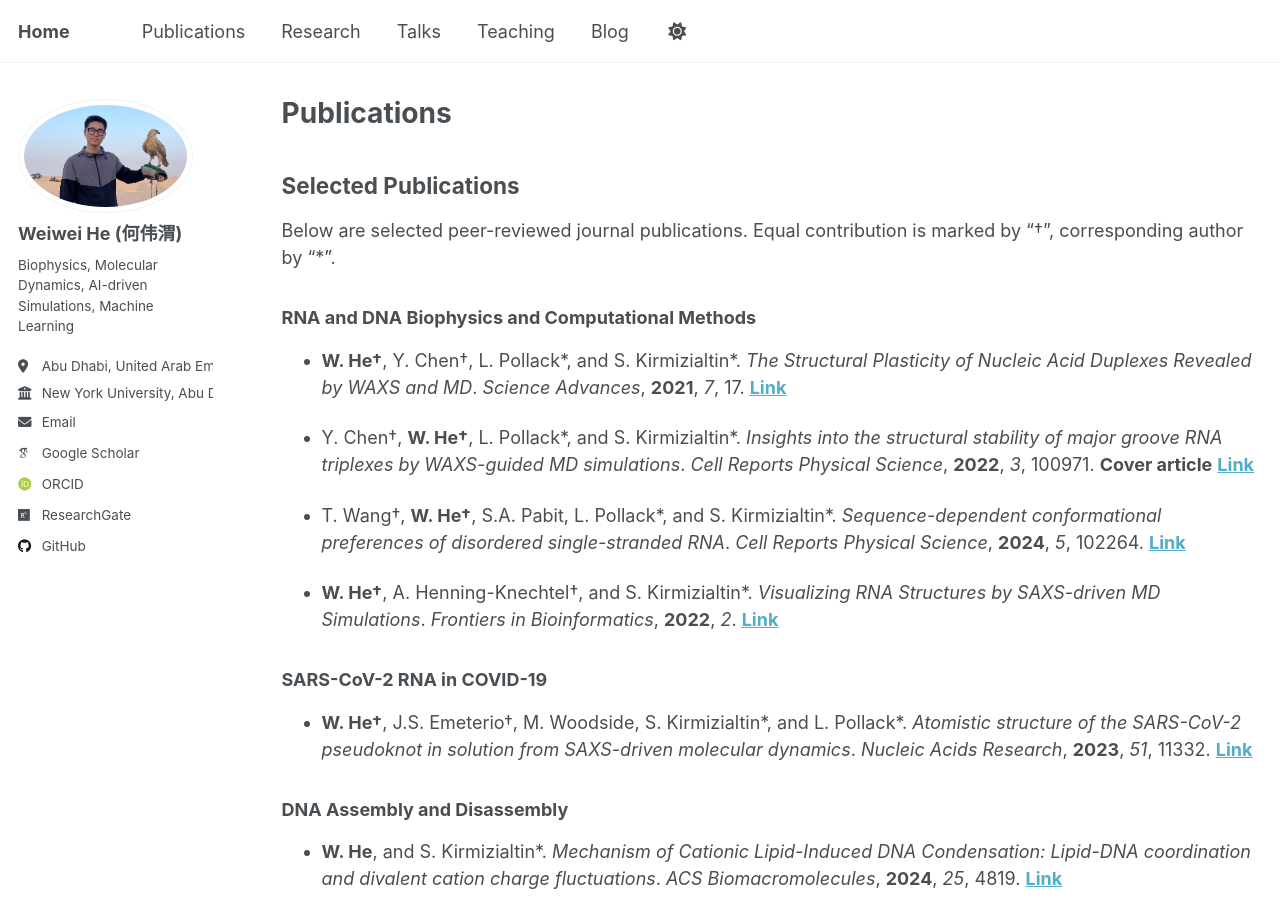
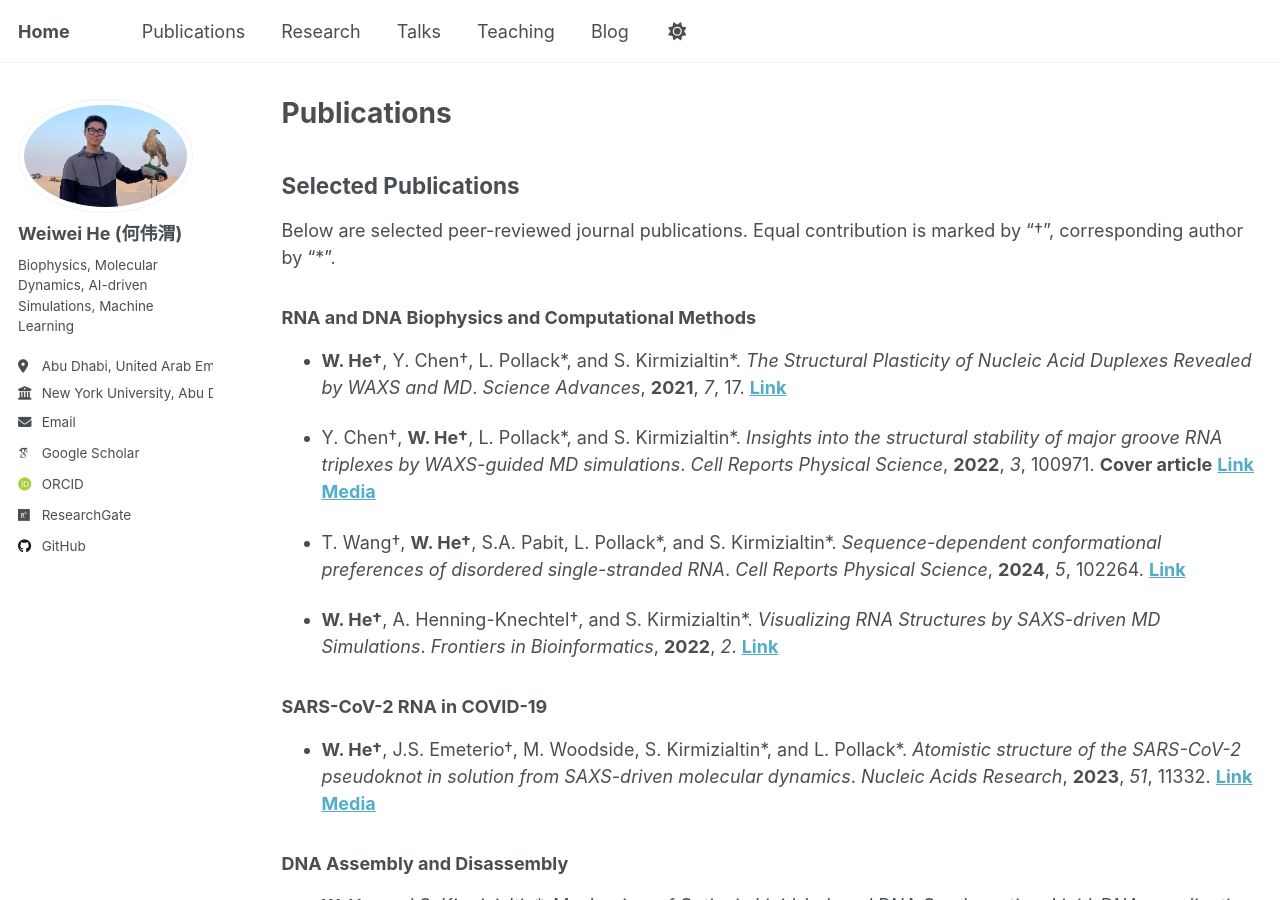
Before and after one commit to Warrenheww/warrenheww.github.io, a Jekyll site: the page built from _pages/publications.md, in a window 1280 px wide and 900 px high. Built offline with Jekyll 4.4.1, drawn with Linux system fonts in a browser that asks for light colours; some web fonts are replaced.

Commit message:
Update publications.md

```diff
--- a/_pages/publications.md
+++ b/_pages/publications.md
@@ -13,14 +13,14 @@ Below are selected peer-reviewed journal publications. Equal contribution is mar
 
 - **W. He†**, Y. Chen†, L. Pollack\*, and S. Kirmizialtin\*. *The Structural Plasticity of Nucleic Acid Duplexes Revealed by WAXS and MD*. *Science Advances*, **2021**, *7*, 17. **[Link](https://www.science.org/doi/10.1126/sciadv.abf6106)**
 
-- Y. Chen†, **W. He†**, L. Pollack\*, and S. Kirmizialtin\*. *Insights into the structural stability of major groove RNA triplexes by WAXS-guided MD simulations*. *Cell Reports Physical Science*, **2022**, *3*, 100971. **Cover article** **[Link](https://www.cell.com/cell-reports-physical-science/fulltext/S2666-3864(22)00257-0)**
+- Y. Chen†, **W. He†**, L. Pollack\*, and S. Kirmizialtin\*. *Insights into the structural stability of major groove RNA triplexes by WAXS-guided MD simulations*. *Cell Reports Physical Science*, **2022**, *3*, 100971. **Cover article** **[Link](https://www.cell.com/cell-reports-physical-science/fulltext/S2666-3864(22)00257-0)** **[Media](https://www.natureasia.com/en/nmiddleeast/article/10.1038/nmiddleeast.2022.41)**
 
 - T. Wang†, **W. He†**, S.A. Pabit, L. Pollack\*, and S. Kirmizialtin\*. *Sequence-dependent conformational preferences of disordered single-stranded RNA*. *Cell Reports Physical Science*, **2024**, *5*, 102264. **[Link](https://www.cell.com/cell-reports-physical-science/fulltext/S2666-3864(24)00569-1)**
 
 - **W. He†**, A. Henning-Knechtel†, and S. Kirmizialtin\*. *Visualizing RNA Structures by SAXS-driven MD Simulations*. *Frontiers in Bioinformatics*, **2022**, *2*. **[Link](https://www.frontiersin.org/journals/bioinformatics/articles/10.3389/fbinf.2022.781949/full)**
 
 ### SARS-CoV-2 RNA in COVID-19
-- **W. He†**, J.S. Emeterio†, M. Woodside, S. Kirmizialtin\*, and L. Pollack\*. *Atomistic structure of the SARS-CoV-2 pseudoknot in solution from SAXS-driven molecular dynamics*. *Nucleic Acids Research*, **2023**, *51*, 11332. **[Link](https://academic.oup.com/nar/article/51/20/11332/7306679)**
+- **W. He†**, J.S. Emeterio†, M. Woodside, S. Kirmizialtin\*, and L. Pollack\*. *Atomistic structure of the SARS-CoV-2 pseudoknot in solution from SAXS-driven molecular dynamics*. *Nucleic Acids Research*, **2023**, *51*, 11332. **[Link](https://academic.oup.com/nar/article/51/20/11332/7306679)** **[Media](https://www.bnl.gov/newsroom/news.php?a=221744)**
 
 ### DNA Assembly and Disassembly
 
```
